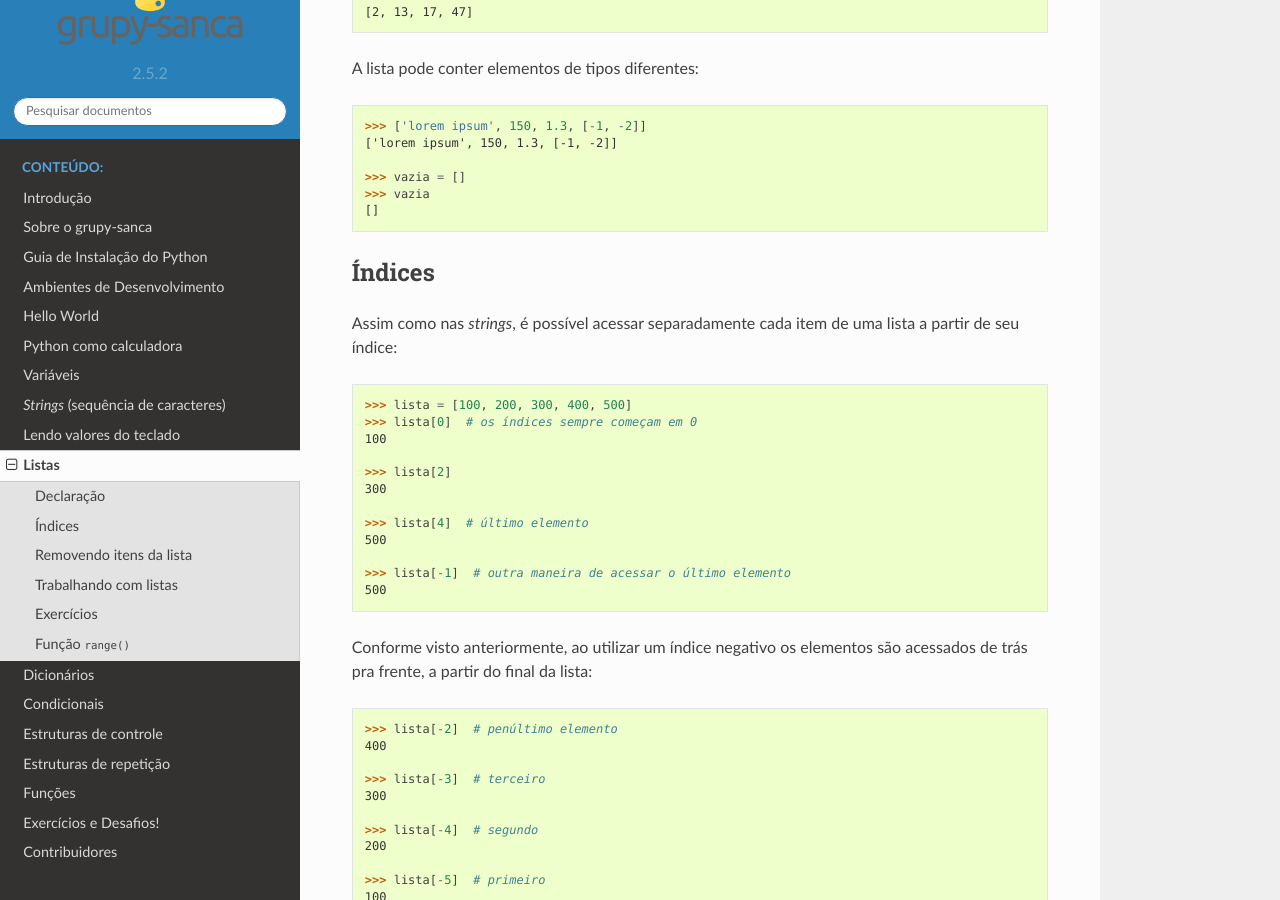
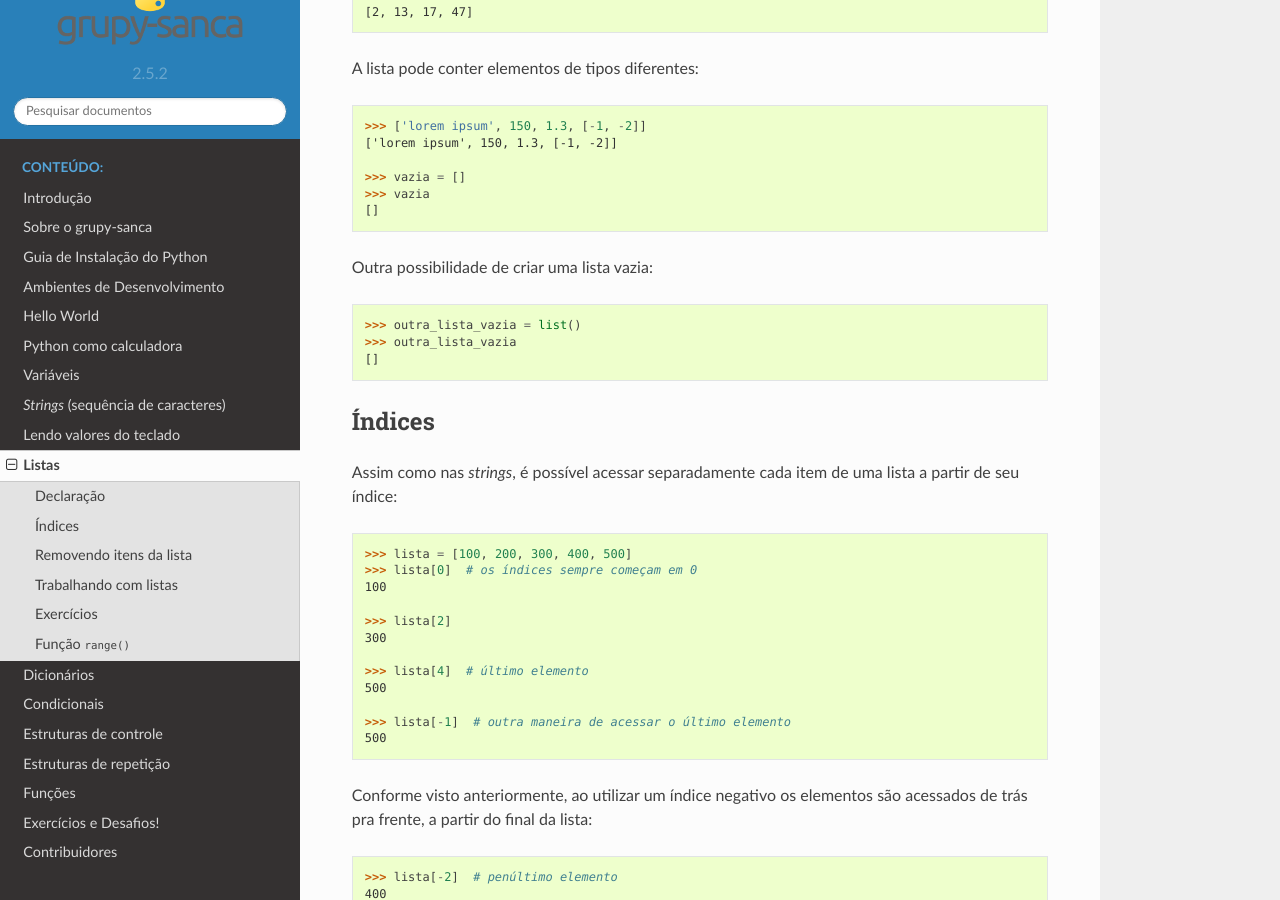
Before and after one commit to grupy-sanca/curso-python, a Sphinx documentation site: the page built from source/listas.rst, in a window 1280 px wide and 900 px high, scrolled down 447 px. Built offline with Sphinx 7.4.7 and the Read the Docs theme 2.0.0, drawn with Linux system fonts in a browser that asks for light colours.

Commit message:
adicionado outra forma de criar uma lista vazia

```diff
--- a/source/listas.rst
+++ b/source/listas.rst
@@ -29,6 +29,14 @@ A lista pode conter elementos de tipos diferentes:
 
         >>> vazia = []
         >>> vazia
+        []
+
+Outra possibilidade de criar uma lista vazia:
+
+.. doctest::
+
+        >>> outra_lista_vazia = list()
+        >>> outra_lista_vazia
         []
 
 Índices
```
